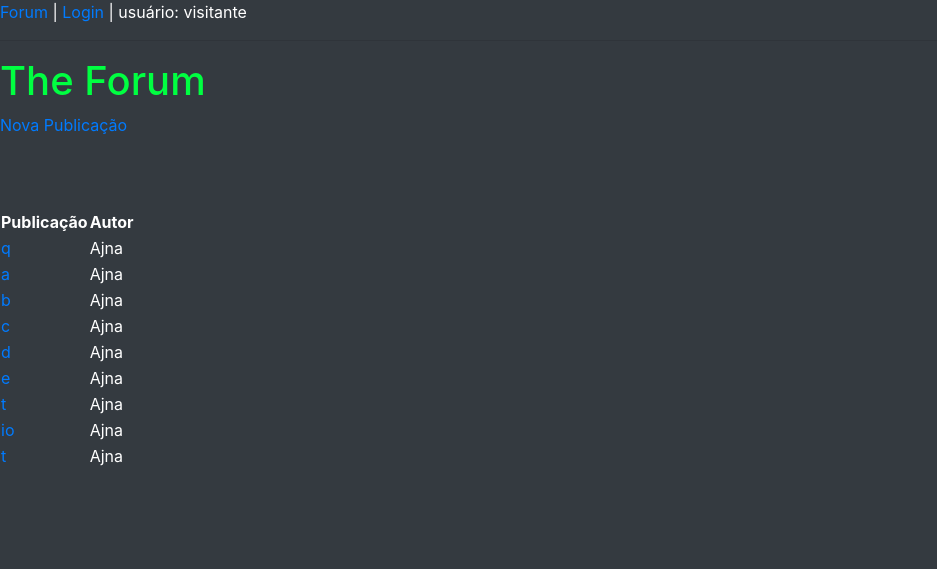
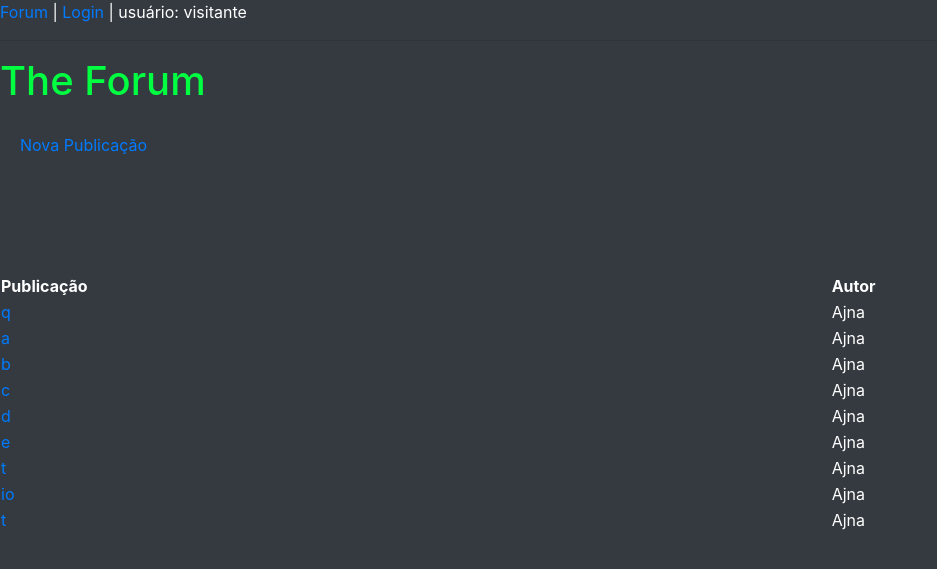
Before and after one commit to Ajnus/INF1407_PROGRAMACAO_WEB_T1, a Django app: page /forum/ in a window 1280 px wide. Shown: the top 569 px of the page, without its empty margins (0-937 px from the left). Run offline with Django 4.2, Linux system fonts and the light colour scheme; data comes from the database, SQL or seed files in the repository; both versions use the stored data as it was after the commit; some libraries are stand-ins or nearby versions.

Commit message:
'identa' página listaPublicações

```diff
--- a/app/forum/templates/listaPublicacoes.html
+++ b/app/forum/templates/listaPublicacoes.html
@@ -11,9 +11,9 @@
 
 <body class="bg-dark">
     {% include 'links.html' %}
-
+    <div class="d-flex flex-column justify-content-center justify-items-center">
         <h1 style="color: #00FF41;"> The Forum </h1>
-    <a href="{% url 'forum:cria-publicacao' %}">
+        <a href="{% url 'forum:cria-publicacao' %}" style="margin: 20px; ">
             Nova Publicação
         </a>
         <br> <br> <br> <br>
@@ -55,7 +55,7 @@
             </tr>
             {% endif %}
         </table>
-
+    </div>
 </body>
 
 </html>
```
Also changed, not shown: app/db.sqlite3. Lines whose indentation alone changed are shown as unchanged.
